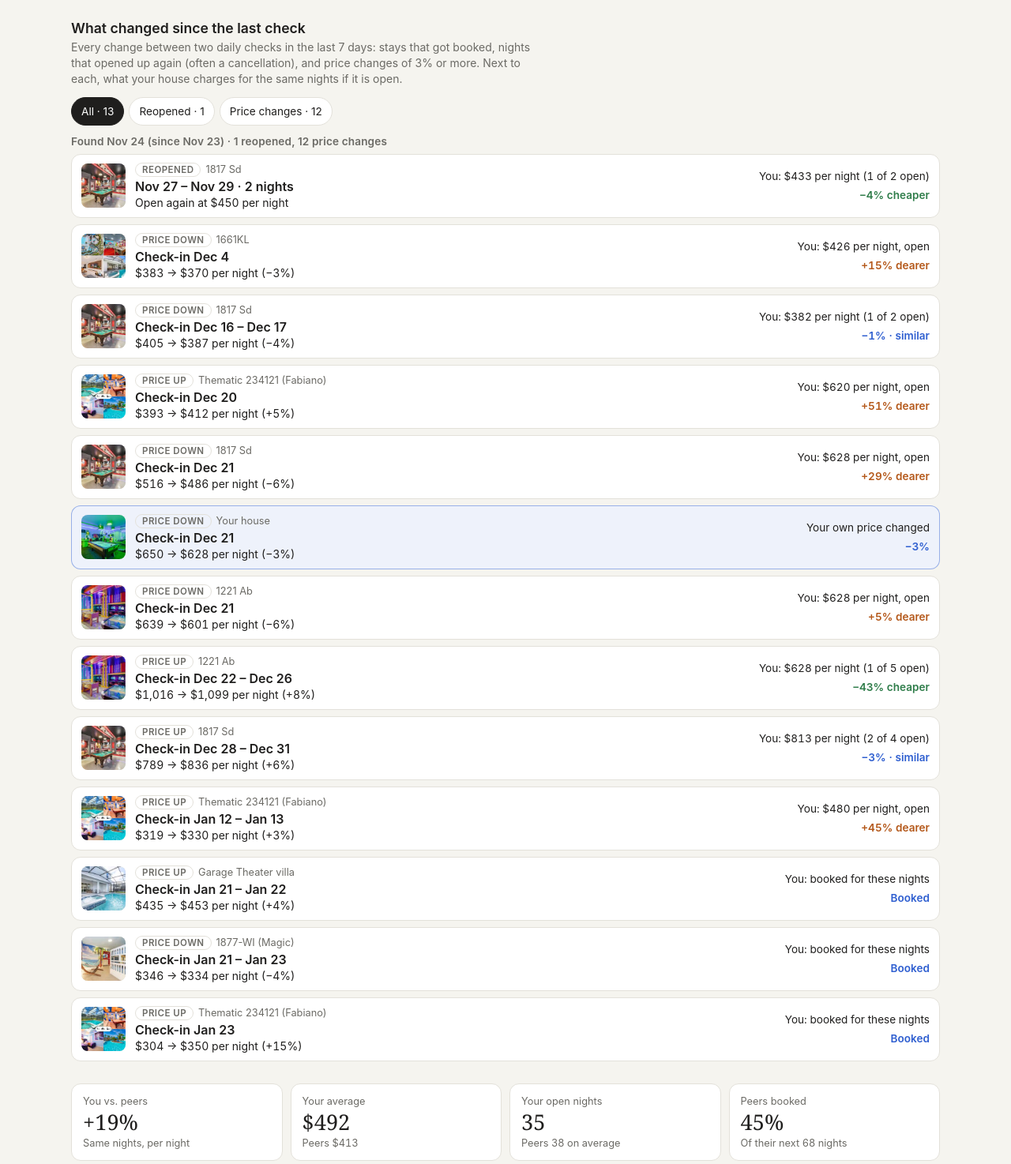
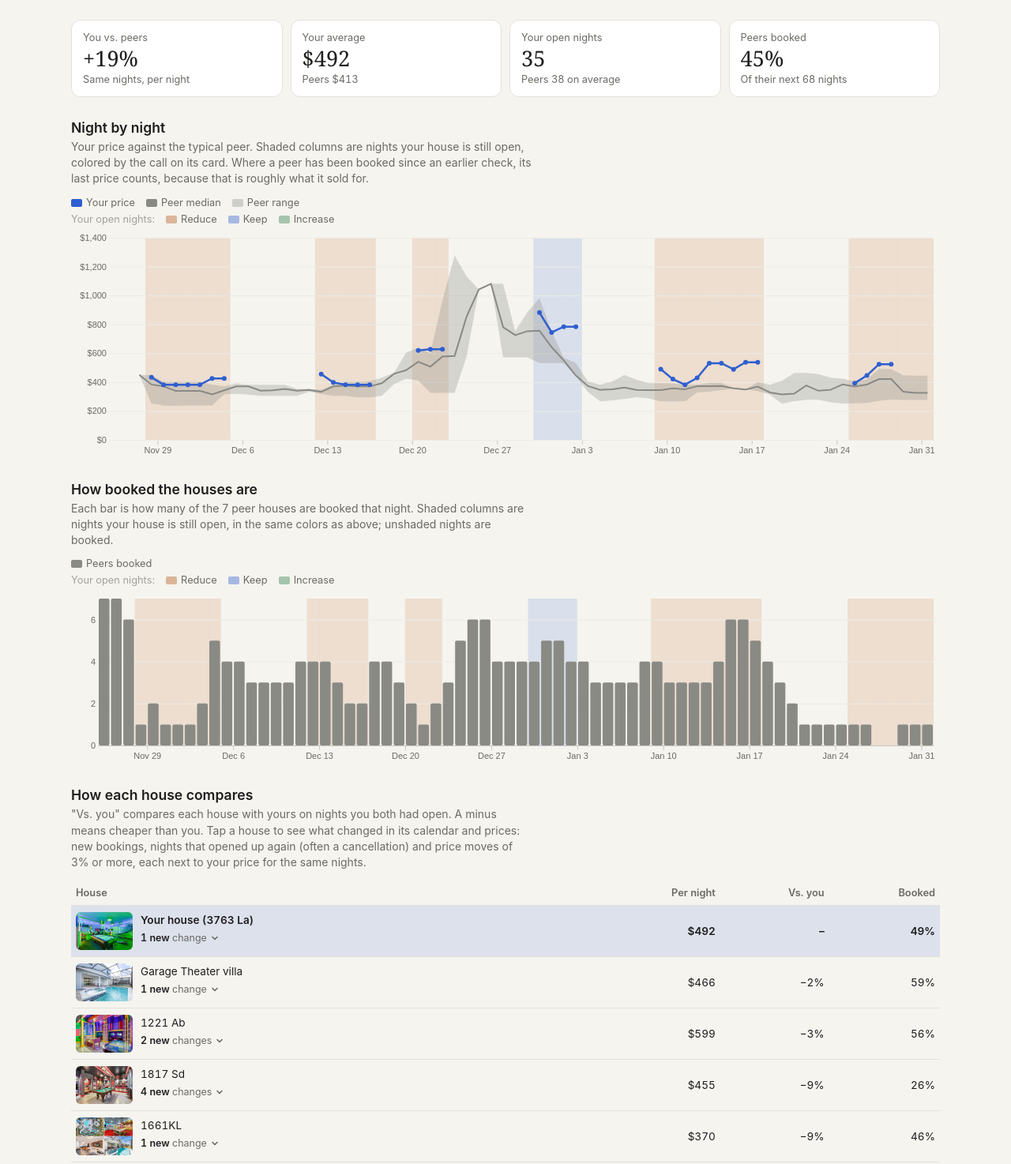
Before and after one commit to ferlopesmyai/airbnbprice, a plain HTML site: page index.html in a window 1280 px wide. Shown: the part 976-2450 px from the top of the page at 79% size. Drawn offline with Linux system fonts and the light colour scheme.

Commit message:
Daily price data 2026-11-24
Co-Authored-By: Claude Opus 5.5 <noreply@anthropic.com>
Claude-Session: https://claude.ai/code/session_01UD3YKRdvf46wzqEAZyC83D

```diff
--- a/index.html
+++ b/index.html
@@ -96,25 +96,28 @@ body{margin:0;background:var(--bg);color:var(--color-fg);padding:max(16px,env(sa
 .pp .why{font-size:.9rem;line-height:1.45;margin:0}
 .pp details.nights summary{cursor:pointer;font-size:.85rem;color:var(--color-fg-muted);padding:4px 0;min-height:32px;display:flex;align-items:center}
 .pp details.nights table{margin-top:6px}
-.pp .ufilter{display:flex;gap:6px;flex-wrap:wrap;margin-bottom:12px}
-.pp .ufilter:empty{display:none}
-.pp .ufilter button{font:inherit;font-size:.85rem;padding:7px 12px;min-height:36px;border-radius:999px;border:1px solid var(--color-border-line);background:var(--color-panel);color:var(--color-fg);cursor:pointer}
-.pp .ufilter button[aria-pressed="true"]{background:var(--color-fg);color:var(--color-panel);border-color:var(--color-fg)}
-.pp .ubadge{display:inline-block;font-size:.72rem;font-weight:var(--cds-font-weight-medium);letter-spacing:.04em;text-transform:uppercase;color:var(--color-fg-muted);border:1px solid var(--color-border-line);border-radius:999px;padding:1px 8px;margin-right:6px;vertical-align:1px}
-.pp .bhouse{display:flex;align-items:center;gap:0}
-.pp .blist{display:flex;flex-direction:column;gap:18px}
-.pp .bgroup h3{font-size:.85rem;font-weight:var(--cds-font-weight-medium);color:var(--color-fg-muted);margin:0 0 8px;letter-spacing:.01em}
-.pp .bitems{display:flex;flex-direction:column;gap:8px}
-.pp .bitem{display:grid;grid-template-columns:auto minmax(0,1fr);gap:10px 12px;align-items:center;background:var(--color-panel);border:1px solid var(--color-border-line);border-radius:12px;padding:10px 12px}
-.pp .bitem.me{border-color:color-mix(in srgb,var(--you) 45%,transparent);background:color-mix(in srgb,var(--you) 8%,var(--color-panel))}
-.pp .bitem .thumb{width:56px;height:56px;border-radius:8px}
-.pp .bmain{min-width:0;display:flex;flex-direction:column;gap:2px}
-.pp .bhouse{font-size:.8rem;color:var(--color-fg-muted);overflow:hidden;text-overflow:ellipsis;white-space:nowrap}
-.pp .bdates{font-weight:var(--cds-font-weight-medium);font-size:1rem}
-.pp .bsold{font-size:.875rem;font-variant-numeric:tabular-nums}
-.pp .byou{grid-column:1 / -1;font-size:.85rem;font-variant-numeric:tabular-nums;padding-top:8px;border-top:1px solid var(--color-border-line);display:flex;justify-content:space-between;gap:8px;flex-wrap:wrap}
-.pp .byou .tag{font-weight:var(--cds-font-weight-medium);color:var(--a)}
-@media (min-width:640px){.pp .bitem{grid-template-columns:auto minmax(0,1fr) auto}.pp .byou{grid-column:auto;border-top:none;padding-top:0;flex-direction:column;align-items:flex-end;text-align:right}}
+.pp .ubadge{display:inline-block;font-size:.7rem;font-weight:var(--cds-font-weight-medium);letter-spacing:.04em;text-transform:uppercase;color:var(--color-fg-muted);border:1px solid var(--color-border-line);border-radius:999px;padding:1px 8px;white-space:nowrap}
+.pp tr.xr{cursor:pointer}
+.pp tr.xr:hover td{background:color-mix(in srgb,var(--color-fg) 4%,transparent)}
+.pp tr.me.xr:hover td{background:color-mix(in srgb,var(--you) 16%,transparent)}
+.pp tr.xr.open td{border-bottom-color:transparent}
+.pp .hcol{display:flex;flex-direction:column;gap:1px;min-width:0}
+.pp .xbtn{font:inherit;font-size:.78rem;font-weight:400;color:var(--color-fg-muted);background:none;border:0;padding:2px 0;display:inline-flex;align-items:center;gap:4px;cursor:pointer;text-align:left;min-height:24px}
+.pp .xbtn b{font-weight:var(--cds-font-weight-medium);color:var(--color-fg)}
+.pp .xbtn svg{transition:transform .15s;flex:none}
+.pp .xbtn[aria-expanded="true"] svg{transform:rotate(180deg)}
+.pp tr.xrow td{text-align:left;padding:2px 6px 14px;font-weight:400;background:none}
+.pp .xbox{display:flex;flex-direction:column;gap:8px}
+.pp .xgroup{font-size:.78rem;color:var(--color-fg-muted);font-weight:var(--cds-font-weight-medium);margin-top:2px}
+.pp .xitem{background:var(--color-panel);border:1px solid var(--color-border-line);border-radius:10px;padding:9px 12px;display:flex;flex-direction:column;gap:3px}
+.pp .xtop{display:flex;align-items:center;gap:8px;flex-wrap:wrap}
+.pp .xdates{font-weight:var(--cds-font-weight-medium);font-size:.9rem}
+.pp .xdet{font-size:.85rem}
+.pp .xyou{font-size:.82rem;display:flex;justify-content:space-between;gap:8px;flex-wrap:wrap;padding-top:6px;margin-top:3px;border-top:1px solid var(--color-border-line)}
+.pp .xyou .tag{font-weight:var(--cds-font-weight-medium);color:var(--a)}
+.pp .xfoot{display:flex;justify-content:space-between;align-items:center;gap:10px;flex-wrap:wrap;font-size:.82rem}
+.pp .xfoot button{font:inherit;font-size:.82rem;padding:6px 12px;min-height:34px;border-radius:999px;border:1px solid var(--color-border-line);background:var(--color-panel);color:var(--color-fg);cursor:pointer}
+.pp .xnone{font-size:.85rem;color:var(--color-fg-muted)}
 .pp .empty{padding:18px;border:1px dashed var(--color-border-line);border-radius:12px;color:var(--color-fg-muted);font-size:.9rem}
 .pp .tiles{display:grid;grid-template-columns:repeat(2,minmax(0,1fr));gap:10px}
 @media (min-width:720px){.pp .tiles{grid-template-columns:repeat(4,minmax(0,1fr))}}
@@ -165,13 +168,6 @@ body{margin:0;background:var(--bg);color:var(--color-fg);padding:max(16px,env(sa
     <div class="cards" data-draw="gap-cards" data-source="gaps"></div>
   </section>
 
-  <section id="updates">
-    <h2>What changed since the last check</h2>
-    <p class="sub">Every change between two daily checks in the last 7 days: stays that got booked, nights that opened up again (often a cancellation), and price changes of 3% or more. Next to each, what your house charges for the same nights if it is open.</p>
-    <div class="ufilter" data-draw="upd-filter" data-source="updates" role="group" aria-label="Show"></div>
-    <div class="blist" data-draw="upd-list" data-source="updates"></div>
-  </section>
-
   <section class="tiles" id="kpis">
     <div class="tile"><span class="tl">You vs. peers</span><span class="big" data-draw="k-gap" data-source="summary" data-field="gap_pct" data-row="0">—</span><span class="cmp">Same nights, per night</span></div>
     <div class="tile"><span class="tl">Your average</span><span class="big" data-draw="k-me" data-source="summary" data-field="my_avg" data-row="0">—</span><span class="cmp">Peers <span data-draw="k-peer" data-source="summary" data-field="peer_avg" data-row="0">—</span></span></div>
@@ -197,7 +193,7 @@ body{margin:0;background:var(--bg);color:var(--color-fg);padding:max(16px,env(sa
 
   <section id="ranking">
     <h2>How each house compares</h2>
-    <p class="sub">"Vs. you" compares each house with yours on nights you both had open. A minus means cheaper than you.</p>
+    <p class="sub">"Vs. you" compares each house with yours on nights you both had open. A minus means cheaper than you. Tap a house to see what changed in its calendar and prices: new bookings, nights that opened up again (often a cancellation) and price moves of 3% or more, each next to your price for the same nights.</p>
     <table class="rank" data-source="bylisting" data-row-key="listing_id">
       <thead><tr><th data-field="listing">House</th><th data-field="avg_per_night">Per night</th><th data-field="vs_me_pct">Vs. you</th><th class="wide" data-field="booked_pct">Booked</th></tr></thead>
       <tbody data-draw="rank-rows"></tbody>
@@ -209,7 +205,7 @@ body{margin:0;background:var(--bg);color:var(--color-fg);padding:max(16px,env(sa
     <summary>How this works</summary>
     <ul>
       <li>Every day the price of each house is checked for every check-in date in the next 3 months (as far as the Apify scan reaches), for 2 adults, and kept. Price per night is the Airbnb total with all fees, before taxes, divided by the nights quoted (usually the minimum stay). A night no stay can start on, because of a minimum stay or a booking right after it, takes the per-night price of the stay that covers it.</li>
-      <li>"What changed since the last check" compares each daily check with the one before. A night that turns unavailable may also have been closed by the host; Airbnb doesn't show the difference.</li>
+      <li>The changes under each house in "How each house compares" come from comparing each daily check with the one before. A night that turns unavailable may also have been closed by the host; Airbnb doesn't show the difference.</li>
       <li>When a night that was open gets booked, the last price seen for it is kept and used as its likely booking price. These fill in as the daily checks pile up.</li>
       <li>Calls: <b>Reduce</b> when you are more than 10% above peers while they still have room, or above them with a week or less to go. <b>Increase</b> when peers are mostly booked and you are at or below their price. Otherwise <b>Keep</b>. Suggested prices are rounded to $5.</li>
       <li>Peers leave out "1221AB (2nd listing)", the same house as "1221 Ab", and "Themed villa (Julie)", whose calendar is closed.</li>
@@ -362,7 +358,7 @@ dash.calc('bylisting', {
 
 dash.calc('updates', {
   title: 'Changes between daily checks',
-  description: 'For the last 7 days of checks: stays newly booked, nights that reopened, and per-night price changes of 3% or more, grouped into runs of nights per house, with your price for the same nights if your house is open.',
+  description: 'For every pair of consecutive daily checks: stays newly booked, nights that reopened, and per-night price changes of 3% or more, grouped into runs of nights per house, with your price for the same nights if your house is open.',
   inputs: ['prices', 'availability', 'listings'],
   fn: (prices, availability, listings) => {
     const role = roleOf(listings), info = Object.fromEntries(listings.map((l) => [l.id, l]));
@@ -381,11 +377,10 @@ dash.calc('updates', {
     }
     const priceAt = (s, k) => (D[s] && D[s][k] != null ? D[s][k] : CV[s] && CV[s][k] != null ? CV[s][k] : null);
     const lastPrice = (k, upto) => { for (let i = scrapes.indexOf(upto); i >= 0; i--) { const v = priceAt(scrapes[i], k); if (v != null) return v; } return null; };
-    const last = scrapes[scrapes.length - 1], from = addDays(last, -7), out = [];
+    const out = [];
     const ORDER = { booked: 0, reopened: 1, price: 2 };
     for (let i = 1; i < scrapes.length; i++) {
       const prev = scrapes[i - 1], cur = scrapes[i];
-      if (cur <= from) continue;
       const hits = [];
       for (const k in A[cur]) {
         const [lid, night] = k.split('|');
@@ -606,64 +601,54 @@ dash.draw('date-chart', (box) => {
     .on('pointermove', show).on('pointerdown', show).on('pointerleave', () => { hair.style('opacity', 0); untip(box); });
 });
 
-let updFilter = 'all';
-const UPD_LABEL = { all: 'All', booked: 'Booked', reopened: 'Reopened', price: 'Price changes' };
 const updRows = () => { const d = dash.data('updates'); return d.status === 'ok' && d.data ? d.data : null; };
-const renderUpdList = () => document.querySelectorAll('[data-draw="upd-list"]').forEach((b) => drawUpdList(b));
-dash.draw('upd-filter', (box) => {
-  const rows = updRows(); box.replaceChildren(); if (!rows || !rows.length) return;
-  const cnt = { all: rows.length, booked: 0, reopened: 0, price: 0 }; rows.forEach((r) => cnt[r.type]++);
-  for (const k of ['all', 'booked', 'reopened', 'price']) {
-    if (k !== 'all' && !cnt[k]) continue;
-    const b = el('button', null, UPD_LABEL[k] + ' · ' + cnt[k]); b.type = 'button'; b.setAttribute('aria-pressed', String(updFilter === k));
-    b.addEventListener('click', () => { updFilter = k; box.querySelectorAll('button').forEach((x) => x.setAttribute('aria-pressed', String(x === b))); renderUpdList(); });
-    box.appendChild(b);
-  }
-});
-const drawUpdList = (box) => {
-  setYou();
-  const d = dash.data('updates'); box.replaceChildren();
-  if (d.status === 'error') { box.appendChild(el('div', 'empty', 'Changes could not be worked out from the data.')); return; }
-  if (d.status !== 'ok' || !d.data) return;
-  const ns = dash.data('nights'); const scrape = ns.status === 'ok' && ns.data && ns.data[0] ? ns.data[0].scrape_date : null;
-  const all = d.data, rows = updFilter === 'all' ? all : all.filter((r) => r.type === updFilter);
-  if (!all.length) { box.appendChild(el('div', 'empty', 'No changes found in the last 7 days of checks' + (scrape ? ' (latest ' + fmtDay(P(scrape)) + ')' : '') + '.')); return; }
-  const groups = {};
-  for (const r of rows) (groups[r.detected] = groups[r.detected] || []).push(r);
-  if (scrape && !all.some((r) => r.detected === scrape)) box.appendChild(el('div', 'empty', 'Nothing changed in the latest check (' + fmtDay(P(scrape)) + '). Earlier changes from the last 7 days are below.'));
-  const range = (r) => (r.type === 'price' ? 'Check-in ' + fmtDay(P(r.first_night)) + (r.nights > 1 ? ' – ' + fmtDay(P(r.last_night)) : '') : fmtDay(P(r.first_night)) + ' – ' + fmtDay(P(r.checkout)) + ' · ' + r.nights + (r.nights === 1 ? ' night' : ' nights'));
-  for (const day of Object.keys(groups).sort().reverse()) {
-    const list = groups[day], sec = el('div', 'bgroup');
-    const c = { booked: 0, reopened: 0, price: 0 }; list.forEach((r) => c[r.type]++);
-    const parts = []; if (c.booked) parts.push(c.booked + ' booked'); if (c.reopened) parts.push(c.reopened + ' reopened'); if (c.price) parts.push(c.price + ' price ' + (c.price === 1 ? 'change' : 'changes'));
-    sec.appendChild(el('h3', null, 'Found ' + fmtDay(P(day)) + ' (since ' + fmtDay(P(list[0].since)) + ') · ' + parts.join(', ')));
-    const wrap = el('div', 'bitems');
-    for (const r of list) {
-      const it = el('div', 'bitem' + (r.mine === '1' ? ' me' : ''));
-      if (/^(\/_blob\/[0-9a-f]+|thumbs\/\d+\.jpg)$/.test(r.thumb || '')) { const im = el('img', 'thumb'); im.src = r.thumb; im.alt = ''; im.loading = 'lazy'; it.appendChild(im); } else it.appendChild(el('span', 'thumb'));
-      const main = el('div', 'bmain');
-      const badge = r.type === 'booked' ? 'Booked' : r.type === 'reopened' ? 'Reopened' : (r.change_pct > 0 ? 'Price up' : 'Price down');
-      const hd = el('span', 'bhouse'); hd.append(el('span', 'ubadge', badge), document.createTextNode(r.mine === '1' ? 'Your house' : r.listing));
+const rankOpen = new Set(), rankAll = new Set();
+const CHEV = '<svg viewBox="0 0 12 12" width="12" height="12" aria-hidden="true"><path d="M3 4.5l3 3 3-3" fill="none" stroke="currentColor" stroke-width="1.6" stroke-linecap="round" stroke-linejoin="round"/></svg>';
+const updBadge = (r) => (r.type === 'booked' ? 'Booked' : r.type === 'reopened' ? 'Reopened' : r.change_pct > 0 ? 'Price up' : 'Price down');
+const updRange = (r) => (r.type === 'price' ? 'Check-in ' + fmtDay(P(r.first_night)) + (r.nights > 1 ? ' – ' + fmtDay(P(r.last_night)) : '') : fmtDay(P(r.first_night)) + ' – ' + fmtDay(P(r.checkout)) + ' · ' + r.nights + (r.nights === 1 ? ' night' : ' nights'));
+const updItem = (r) => {
+  const it = el('div', 'xitem'), top = el('div', 'xtop');
+  top.append(el('span', 'ubadge', updBadge(r)), el('span', 'xdates', updRange(r)));
   let detail;
   if (r.type === 'booked') detail = r.old_per_night != null ? 'Last seen at ' + usd(r.old_per_night) + ' per night' : 'No price seen before it went';
   else if (r.type === 'reopened') detail = r.new_per_night != null ? 'Open again at ' + usd(r.new_per_night) + ' per night' : 'Open again, no price shown yet';
   else detail = usd(r.old_per_night) + ' → ' + usd(r.new_per_night) + ' per night (' + signed(r.change_pct) + ')';
-      main.append(hd, el('span', 'bdates', range(r)), el('span', 'bsold', detail));
-      it.appendChild(main);
-      const you = el('div', 'byou');
-      if (r.mine === '1') you.append(el('span', null, r.type === 'booked' ? 'Your house got booked' : r.type === 'reopened' ? 'Your nights opened up again' : 'Your own price changed'), el('span', 'tag a-keep', r.type === 'price' ? signed(r.change_pct) : badge));
-      else if (!r.me_open_nights) you.append(el('span', null, 'You: booked for these nights'), el('span', 'tag a-keep', 'Booked'));
+  it.append(top, el('div', 'xdet', detail));
+  if (r.mine !== '1') {
+    const you = el('div', 'xyou');
+    if (!r.me_open_nights) you.append(el('span', null, 'You: booked for these nights'), el('span', 'tag a-keep', 'Booked'));
     else {
       const v = r.me_vs_pct, cls = v == null ? 'a-keep' : v > 3 ? 'a-reduce' : v < -3 ? 'a-increase' : 'a-keep';
       you.append(el('span', null, 'You: ' + (r.me_per_night != null ? usd(r.me_per_night) + ' per night' : 'open, no price') + (r.me_open_nights < r.nights ? ' (' + r.me_open_nights + ' of ' + r.nights + ' open)' : ', open')),
         el('span', 'tag ' + cls, v == null ? '' : Math.abs(v) <= 3 ? (v === 0 ? 'Same price' : signed(v) + ' · similar') : signed(v) + (v > 0 ? ' dearer' : ' cheaper')));
     }
-      it.appendChild(you); wrap.appendChild(it);
+    it.appendChild(you);
   }
-    sec.appendChild(wrap); box.appendChild(sec);
+  return it;
+};
+const UPD_SHOW = 6;
+const fillChanges = (box, r, ch, status) => {
+  box.replaceChildren();
+  if (status === 'error') box.appendChild(el('div', 'xnone', 'Changes could not be worked out from the data.'));
+  else if (!ch.length) box.appendChild(el('div', 'xnone', 'No bookings, reopened nights or price moves of 3% or more seen yet. Changes show up here once two daily checks differ.'));
+  else {
+    const showAll = rankAll.has(r.listing_id), list = showAll ? ch : ch.slice(0, UPD_SHOW);
+    let day = null;
+    for (const u of list) {
+      if (u.detected !== day) { day = u.detected; box.appendChild(el('div', 'xgroup', 'Found ' + fmtDay(P(u.detected)) + ' · since ' + fmtDay(P(u.since)))); }
+      box.appendChild(updItem(u));
+    }
+    if (ch.length > UPD_SHOW) {
+      const b = el('button', null, showAll ? 'Show fewer' : 'Show all ' + ch.length + ' changes'); b.type = 'button';
+      b.addEventListener('click', (e) => { e.stopPropagation(); if (showAll) rankAll.delete(r.listing_id); else rankAll.add(r.listing_id); fillChanges(box, r, ch, status); });
+      const f = el('div', 'xfoot'); f.appendChild(b); box.appendChild(f);
+    }
+  }
+  if (/^https:\/\//.test(r.url || '')) {
+    const f = el('div', 'xfoot'), a = el('a', null, 'Open on Airbnb ↗'); a.href = r.url; a.target = '_blank'; a.rel = 'noopener';
+    a.addEventListener('click', (e) => e.stopPropagation()); f.appendChild(a); box.appendChild(f);
   }
 };
-dash.draw('upd-list', drawUpdList);
 
 dash.draw('booked-chart', (box) => {
   setYou();
@@ -694,20 +679,39 @@ dash.draw('booked-chart', (box) => {
 });
 
 dash.draw('rank-rows', (tb) => {
+  setYou();
   const d = dash.data('bylisting'); tb.replaceChildren();
   if (d.status !== 'ok' || !d.data) return;
+  const ud = dash.data('updates'), U = updRows() || [];
+  const ns = dash.data('nights'); const scrape = ns.status === 'ok' && ns.data && ns.data[0] ? ns.data[0].scrape_date : null;
   const rows = d.data.filter((r) => r.mine === '1' || r.peer_counted === '1').sort((a, b) => (b.vs_me_pct ?? -999) - (a.vs_me_pct ?? -999));
   for (const r of rows) {
-    const tr = el('tr', r.mine === '1' ? 'me' : null); tr.dataset.key = encodeURIComponent(r.listing_id);
+    const ch = U.filter((u) => u.listing_id === r.listing_id), fresh = scrape ? ch.filter((u) => u.detected === scrape).length : 0;
+    const open = rankOpen.has(r.listing_id), pid = 'xr-' + r.listing_id;
+    const tr = el('tr', 'xr' + (r.mine === '1' ? ' me' : '') + (open ? ' open' : '')); tr.dataset.key = encodeURIComponent(r.listing_id);
     const td0 = el('td'); const wrap = el('div', 'house');
     if (/^(\/_blob\/[0-9a-f]+|thumbs\/\d+\.jpg)$/.test(r.thumb || '')) { const im = el('img', 'thumb'); im.src = r.thumb; im.alt = ''; im.loading = 'lazy'; wrap.appendChild(im); } else wrap.appendChild(el('span', 'thumb'));
-    const nm = el('span', 'hname');
-    if (/^https:\/\//.test(r.url || '')) { const a = el('a', null, r.listing); a.href = r.url; a.target = '_blank'; a.rel = 'noopener'; nm.appendChild(a); } else nm.textContent = r.listing;
-    wrap.appendChild(nm); td0.appendChild(wrap);
-    const vs = el('td', null,
-      r.mine === '1' ? '–' : r.vs_me_pct == null ? 'no shared nights' : signed(r.vs_me_pct));
+    const col = el('div', 'hcol'); col.appendChild(el('span', 'hname', r.listing));
+    const btn = el('button', 'xbtn'); btn.type = 'button'; btn.setAttribute('aria-expanded', String(open)); btn.setAttribute('aria-controls', pid);
+    const word = (n) => (n === 1 ? ' change' : ' changes'), lab = el('span');
+    if (ud.status !== 'ok') lab.textContent = 'Changes';
+    else if (!ch.length) lab.textContent = 'No changes yet';
+    else if (fresh === ch.length) { lab.appendChild(el('b', null, fresh + ' new')); lab.append(word(fresh)); }
+    else { lab.append(ch.length + word(ch.length)); if (fresh) { lab.append(' · '); lab.appendChild(el('b', null, fresh + ' new')); } }
+    btn.appendChild(lab); btn.insertAdjacentHTML('beforeend', CHEV);
+    col.appendChild(btn); wrap.appendChild(col); td0.appendChild(wrap);
+    const vs = el('td', null, r.mine === '1' ? '–' : r.vs_me_pct == null ? 'no shared nights' : signed(r.vs_me_pct));
     tr.append(td0, el('td', null, r.avg_per_night != null ? usd(r.avg_per_night) : 'fully booked'), vs, el('td', 'wide', r.booked_pct != null ? r.booked_pct + '%' : '–'));
-    tb.appendChild(tr);
+    const xr = el('tr', 'xrow'); xr.id = pid; xr.hidden = !open;
+    const xtd = el('td'); xtd.colSpan = 4; const box = el('div', 'xbox'); xtd.appendChild(box); xr.appendChild(xtd);
+    if (open) fillChanges(box, r, ch, ud.status);
+    const toggle = () => {
+      const now = !rankOpen.has(r.listing_id);
+      if (now) { rankOpen.add(r.listing_id); fillChanges(box, r, ch, ud.status); } else rankOpen.delete(r.listing_id);
+      xr.hidden = !now; tr.classList.toggle('open', now); btn.setAttribute('aria-expanded', String(now));
+    };
+    tr.addEventListener('click', toggle);
+    tb.append(tr, xr);
   }
 });
 
```
Lines whose indentation alone changed are shown as unchanged.
